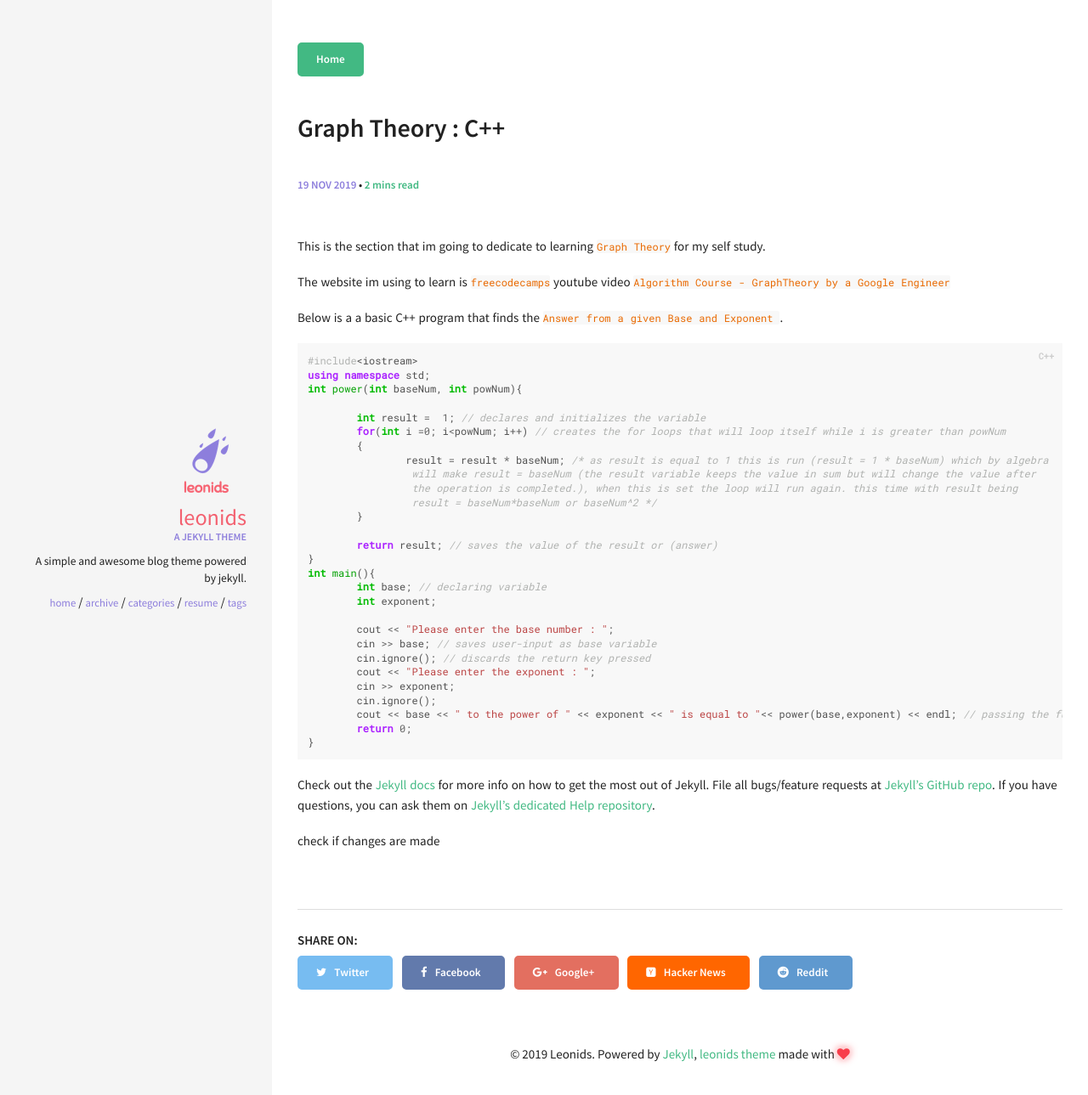
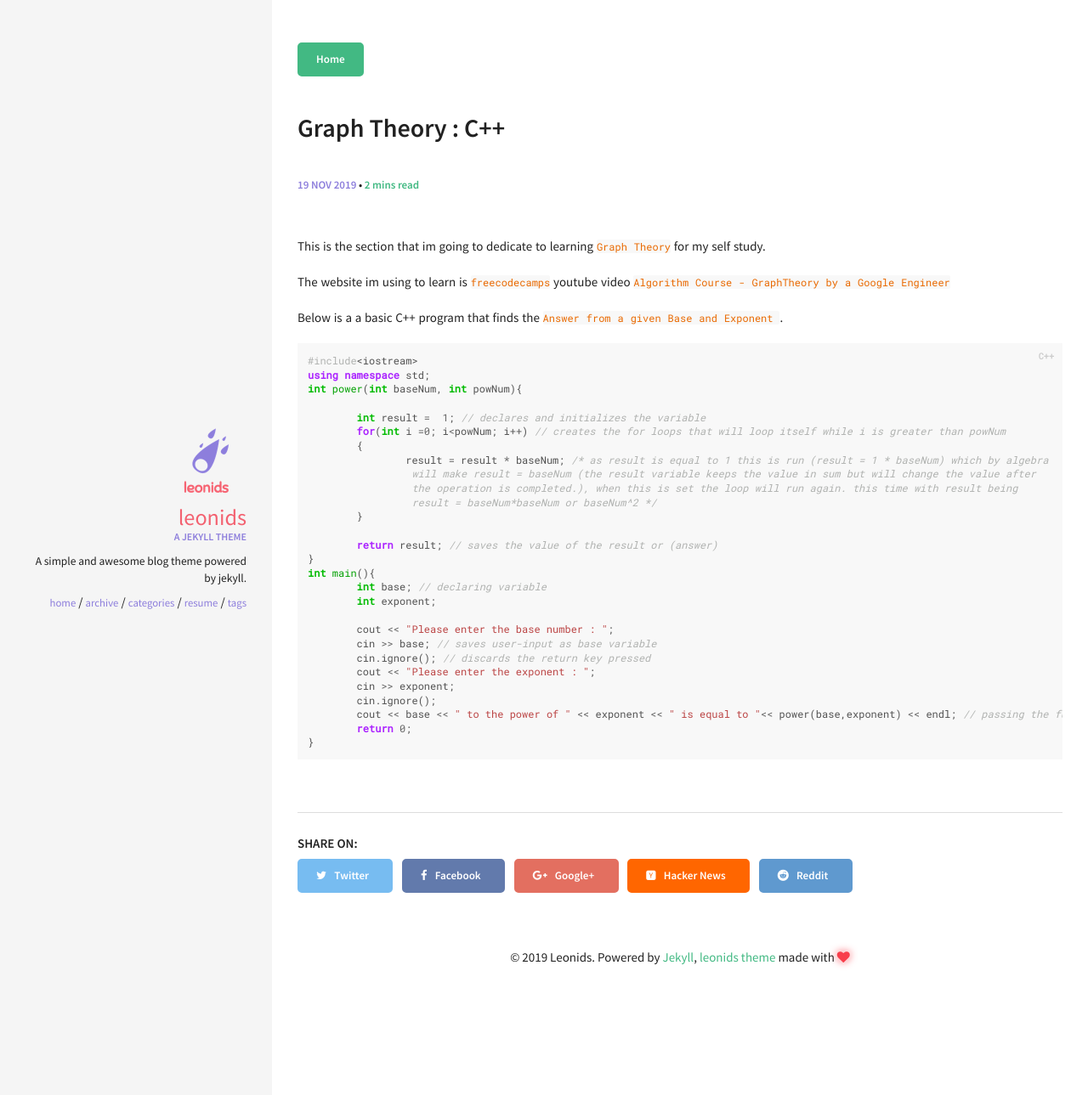
Before and after one commit to JSOClarke/JSOClarke.github.io, a Jekyll site: the page built from _posts/2015-08-18-welcome-to-jekyll.md, in a window 1280 px wide. Shown: the top 1289 px of the page at 85% size. Built offline with Jekyll 4.4.1, drawn with Linux system fonts in a browser that asks for light colours.

Commit message:
changed the end of graph theory post and pic

```diff
--- a/_posts/2015-08-18-welcome-to-jekyll.md
+++ b/_posts/2015-08-18-welcome-to-jekyll.md
@@ -48,11 +48,3 @@ int main(){
 }
 
 {% endhighlight %}
-
-Check out the [Jekyll docs][jekyll] for more info on how to get the most out of Jekyll. File all bugs/feature requests at [Jekyll’s GitHub repo][jekyll-gh]. If you have questions, you can ask them on [Jekyll’s dedicated Help repository][jekyll-help].
-
-[jekyll]:      http://jekyllrb.com
-[jekyll-gh]:   https://github.com/jekyll/jekyll
-[jekyll-help]: https://github.com/jekyll/jekyll-help
-
-check if changes are made
```
Also changed, not shown: _posts/2013-05-23-readability-feature-post.md (+1 -1 lines).
